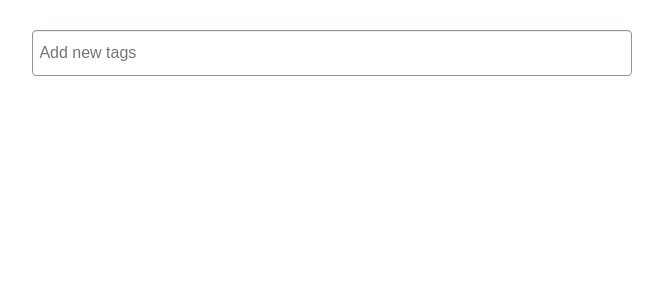
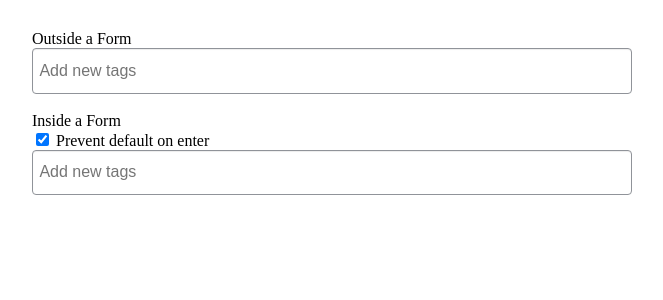
Before and after one commit to LucienLee/vue-tag-input, a Vue app: page / in a window 1280 px wide. Shown: the top 300 px of the page, without its empty margins (308-971 px from the left). Built offline with nearby package versions, Linux system fonts and the light colour scheme; the HTML template or start-up script is replaced by a standard one.

Commit message:
Add prop on component to manage the behaviour preventDefaultOnEnter

```diff
--- a/App.vue
+++ b/App.vue
@@ -1,5 +1,6 @@
 <template>
   <div class="container">
+    <span>Outside a Form</span>
     <VueTagInput
       v-model="tags"
       :suggestions="suggestions"
@@ -7,6 +8,19 @@
       :only-from-suggestions="false"
       :quick-mode="true"
     />
+    <br/>
+    <span>Inside a Form</span>
+    <form>
+      <input type="checkbox" v-model="preventDefaultOnEnter"> Prevent default on enter
+      <VueTagInput
+        v-model="tags"
+        :suggestions="suggestions"
+        :allow-duplicated="false"
+        :only-from-suggestions="false"
+        :quick-mode="true"
+        :prevent-default-on-enter="preventDefaultOnEnter"
+      />
+    </form>
   </div>
 </template>
 
@@ -22,6 +36,7 @@ export default {
       tags: [],
       // suggestions: ['Japan', 'Taiwan', 'Africa', 'America', 'Canada', 'Finland', 'China'],
       suggestions: ['中國', '中文', '中午', '中飯'],
+      preventDefaultOnEnter: true
     };
   },
 };
--- a/src/VueTagInput.vue
+++ b/src/VueTagInput.vue
@@ -110,6 +110,11 @@ export default {
       required: false,
       default: () => ({}),
     },
+    preventDefaultOnEnter: {
+      type: Boolean,
+      required: false,
+      default: false,
+    },
   },
   data() {
     return {
@@ -195,6 +200,11 @@ export default {
 
       // prevent arrow key to keep cursor position in input
       if (e.keyCode === KEYS.TAB || e.keyCode === KEYS.UP || e.keyCode === KEYS.DOWN) {
+        e.preventDefault();
+      }
+
+      // prevent ENTER key to keep cursor position in input
+      if (e.keyCode === KEYS.ENTER && this.preventDefaultOnEnter) {
         e.preventDefault();
       }
     },
```
Also changed, not shown: 1 other file (tests, documents, lock files or other folders).
